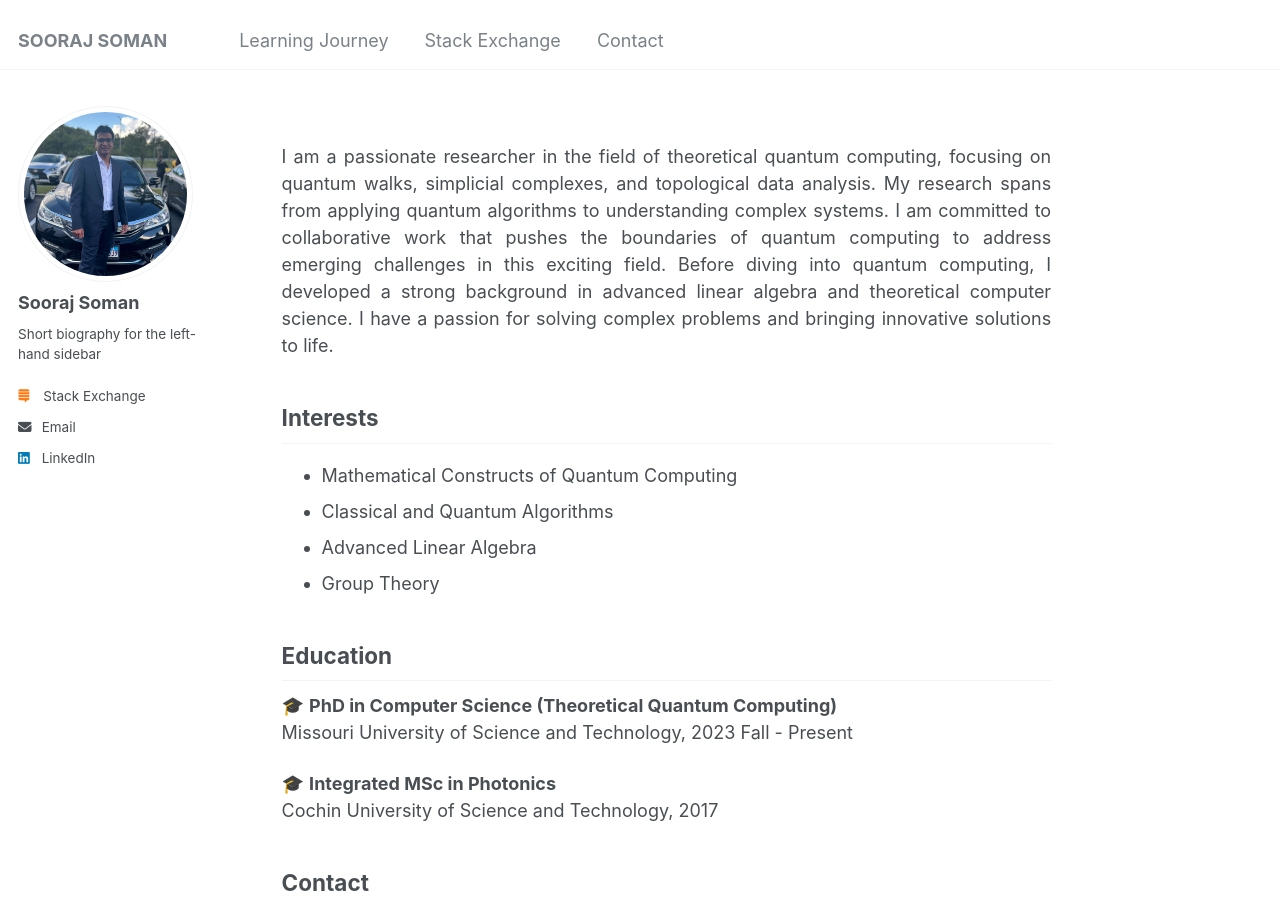
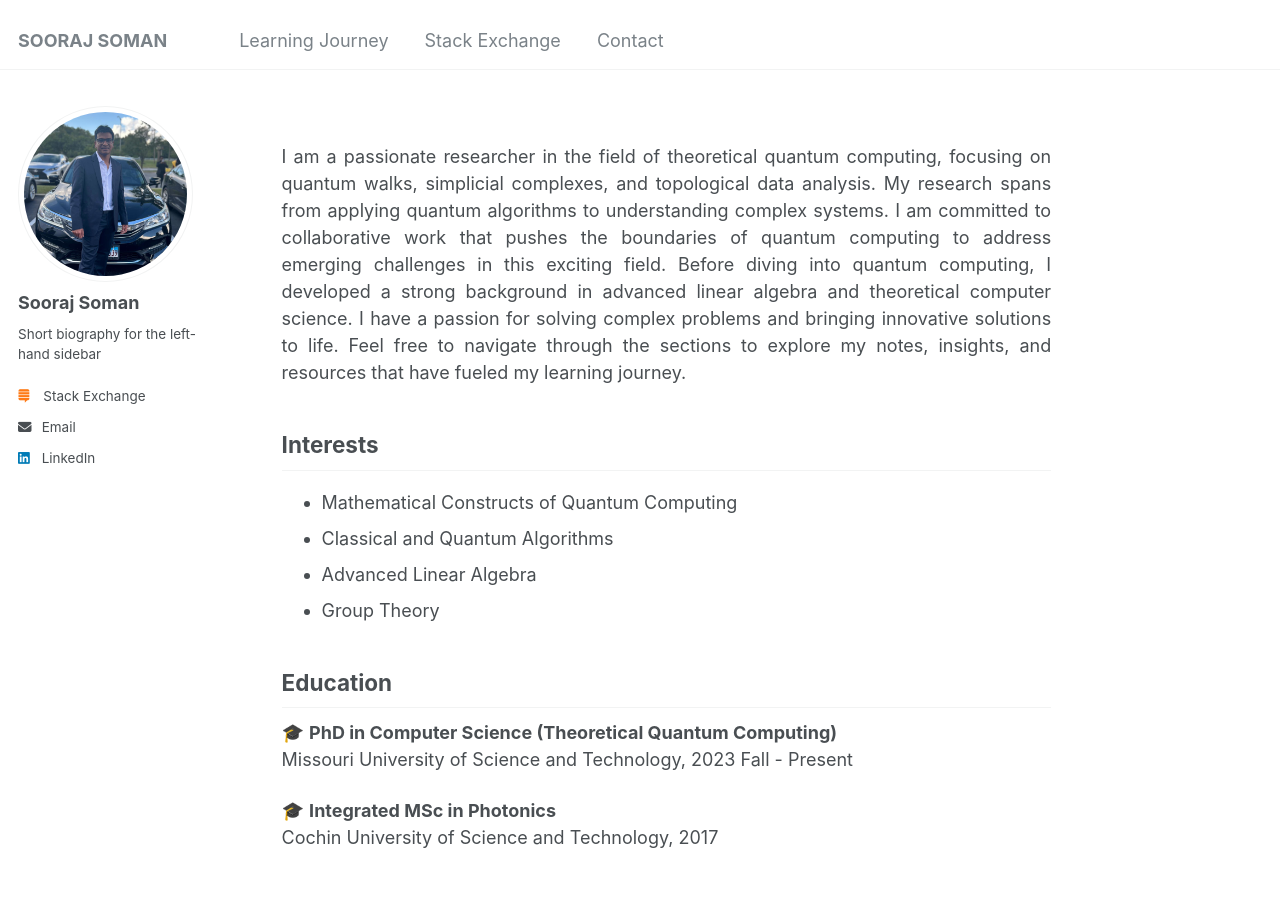
Before and after one commit to soorajss1729/soorajss1729.github.io, a Jekyll site: the page built from _pages/about.md, in a window 1280 px wide and 900 px high. Built offline with Jekyll 4.4.1, drawn with Linux system fonts in a browser that asks for light colours.

Commit message:
Update about.md

```diff
--- a/_pages/about.md
+++ b/_pages/about.md
@@ -9,6 +9,7 @@ redirect_from:
 <a name="about-me"></a>
 <div style="text-align: justify;">
 I am a passionate researcher in the field of theoretical quantum computing, focusing on quantum walks, simplicial complexes, and topological data analysis. My research spans from applying quantum algorithms to understanding complex systems. I am committed to collaborative work that pushes the boundaries of quantum computing to address emerging challenges in this exciting field. Before diving into quantum computing, I developed a strong background in advanced linear algebra and theoretical computer science. I have a passion for solving complex problems and bringing innovative solutions to life.
+  Feel free to navigate through the sections to explore my notes, insights, and resources that have fueled my learning journey.
 </div>
 
 ## Interests
```
